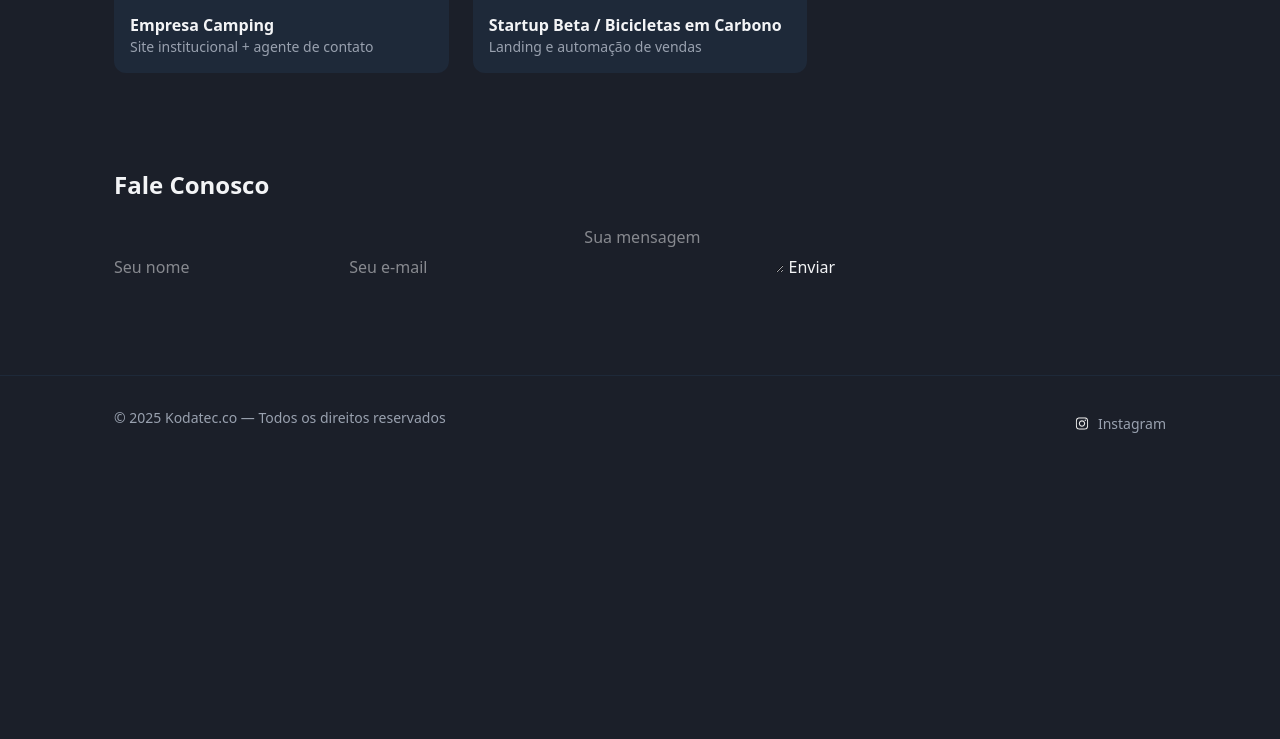
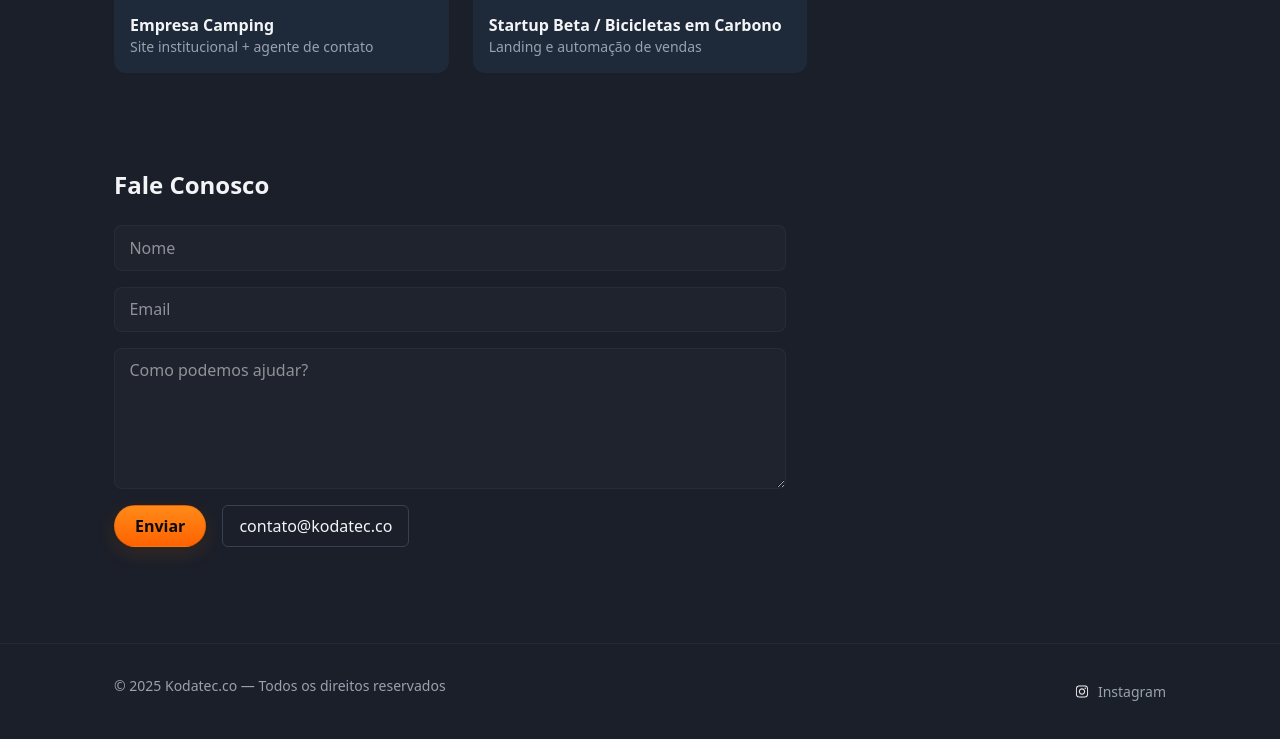
Before and after one commit to henriquecatanho/kodatec.co, a website: page src/index.html in a window 1280 px wide. Shown: the part 2005-2744 px from the top of the page. Before the commit the page ends 2477 px from the top, so only its background shows below. Drawn offline with Linux system fonts and the light colour scheme.

Commit message:
ajuste formulario

```diff
--- a/src/index.html
+++ b/src/index.html
@@ -177,18 +177,29 @@
 <section id="contato" class="py-12">
   <h3 class="text-2xl font-bold mb-6">Fale Conosco</h3>
 
-<form action="https://formsubmit.co/bd071483c02059d61842e6eb0e898d03" method="POST">
-  <input type="text" name="name" placeholder="Seu nome" required>
-  <input type="email" name="email" placeholder="Seu e-mail" required>
-  <textarea name="message" placeholder="Sua mensagem" required></textarea>
+<form id="contact-form"
+      action="https://formsubmit.co/bd071483c02059d61842e6eb0e898d03"
+      method="POST"
+      class="grid gap-4 max-w-2xl">
 
-  <input type="hidden" name="_subject" value="Novo contato pelo site Kodatec!">
-  <input type="hidden" name="_template" value="box">
+  <input class="input" name="nome" placeholder="Nome" required />
+  <input class="input" name="email" placeholder="Email" type="email" required />
+  <textarea class="input" name="mensagem" rows="5" placeholder="Como podemos ajudar?" required></textarea>
+
+  <!-- Configurações do FormSubmit -->
+  <input type="hidden" name="_subject" value="Novo contato via site Kodatec.co">
   <input type="hidden" name="_captcha" value="false">
-  <input type="hidden" name="_next" value="https://kodatec.vercel.app/#sucesso">
+  <input type="hidden" name="_template" value="table">
+  <input type="hidden" name="_next" value="https://kodatec.vercel.app/#obrigado">
 
-  <button type="submit">Enviar</button>
+  <div class="flex gap-4">
+    <button class="btn" type="submit">Enviar</button>
+    <a class="px-4 py-2 rounded-md border border-gray-700 hover:bg-gray-800" href="mailto:contato@kodatec.co">
+      contato@kodatec.co
+    </a>
+  </div>
 </form>
+
 
 
 
```
